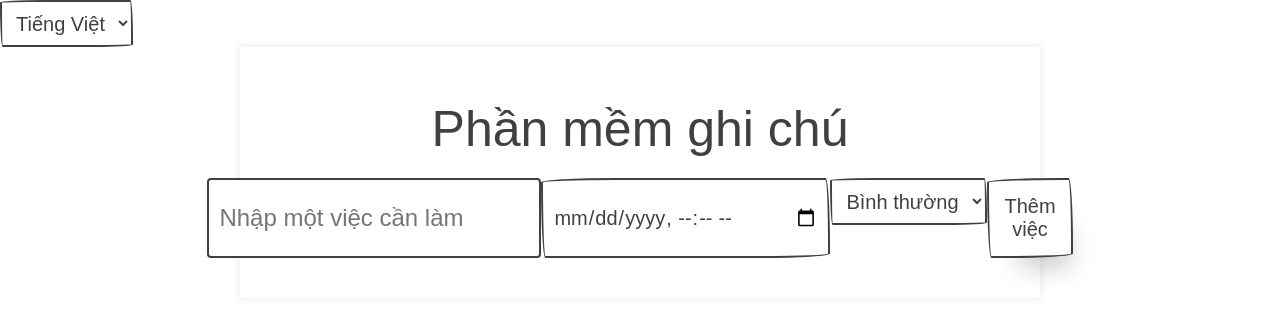
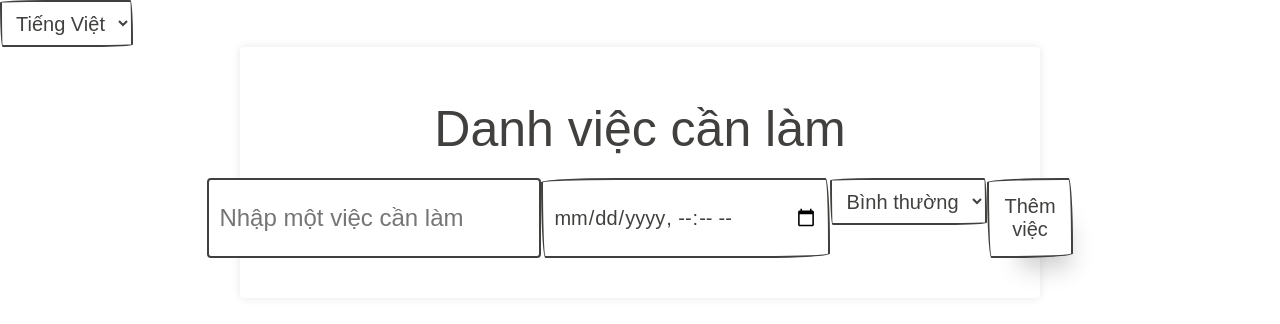
Before and after one commit to LynchenX/ReactTodo, a React (Create React App) app: page / in a window 1280 px wide. Shown: the top 324 px of the page. Built offline with nearby package versions, Linux system fonts and the light colour scheme; a web font is replaced by a local one.

Commit message:
WTF SAI CHÍNH TẢ

```diff
--- a/src/i18n.js
+++ b/src/i18n.js
@@ -27,7 +27,7 @@ i18n
         translation: {
           welcome: "Chào mừng đến với bình nguyên vô tận",
           inputPlaceholderText: "Nhập một việc cần làm",
-          todoTitle: "Phần mềm ghi chú",
+          todoTitle: "Danh việc cần làm",
           addTask: "Thêm việc",
           normal: "Bình thường",
           high: "Quan trọng",
```
